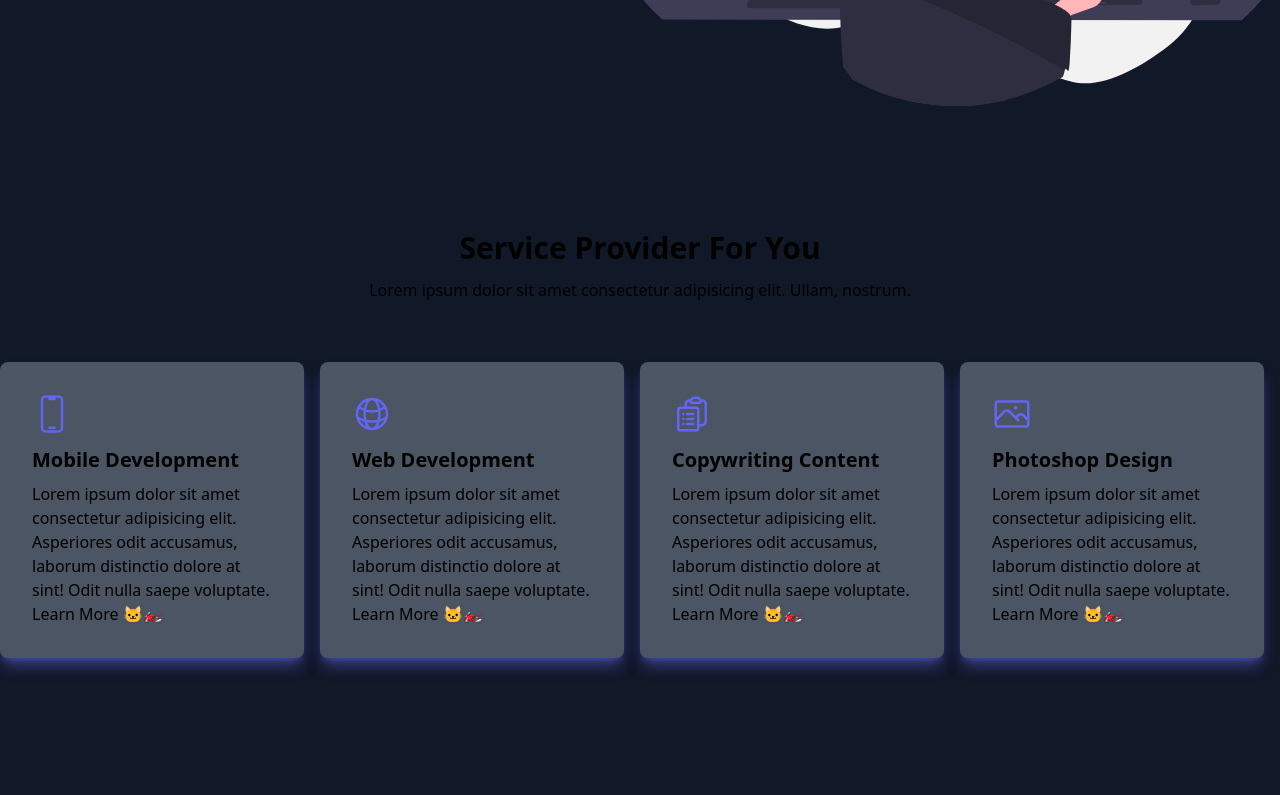
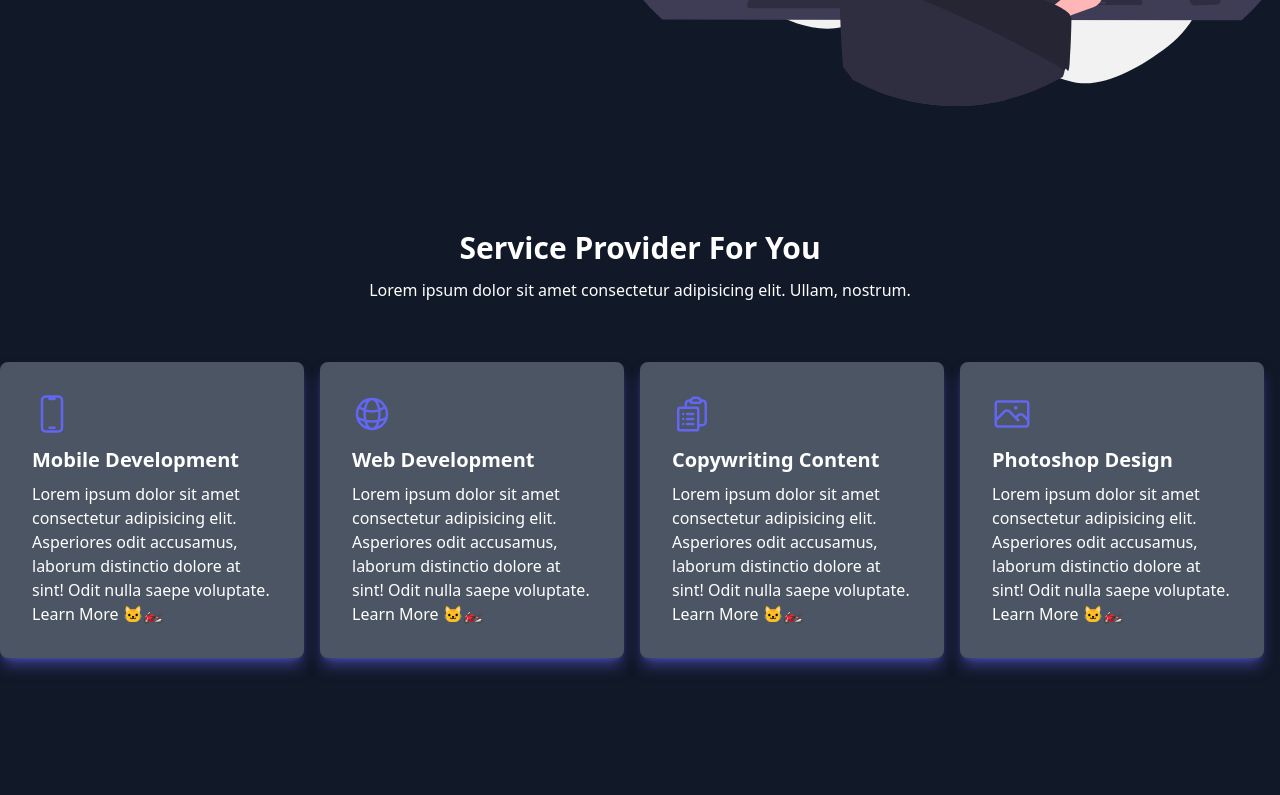
Before and after one commit to Abu-0-RayhaN/Digital_Agency, a website built with Vite: page index.html in a window 1280 px wide. Shown: the part 480-1275 px from the top of the page. Built offline with nearby package versions, Linux system fonts and the light colour scheme; files whose address does not match are found by name.

Commit message:
color update

```diff
--- a/index.html
+++ b/index.html
@@ -106,7 +106,7 @@
         </div>
     </section>
     <!--Service Area-->
-    <section class="py-20 dark:bg-gray-900" id="service text-white ">
+    <section class="py-20 dark:bg-gray-900 dark:text-white" id="service">
         <div class="container mx-auto px-4 sm:px-0 mb-4 text-center py-5">
             <h2 class="font-bold text-3xl capitalize mb-3">Service Provider for you</h2>
             <p>Lorem ipsum dolor sit amet consectetur adipisicing elit. Ullam, nostrum.</p>
```
